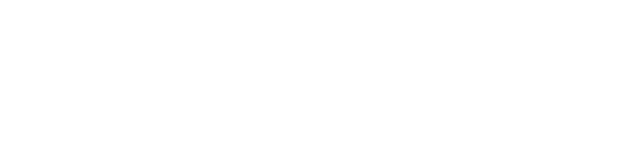
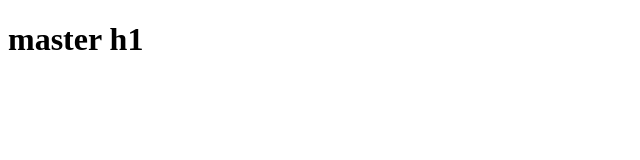
Before and after one commit to joelprez/joelPerez, a plain HTML site: page index.html in a window 1280 px wide. Shown: the whole page, without its empty margins (0-640 px from the left). Drawn offline with Linux system fonts and the light colour scheme.

Commit message:
master h1 index.html

```diff
--- a/index.html
+++ b/index.html
@@ -7,6 +7,6 @@
     <title>Document</title>
 </head>
 <body>
-
+    <h1>master h1</h1>
 </body>
 </html>
```
